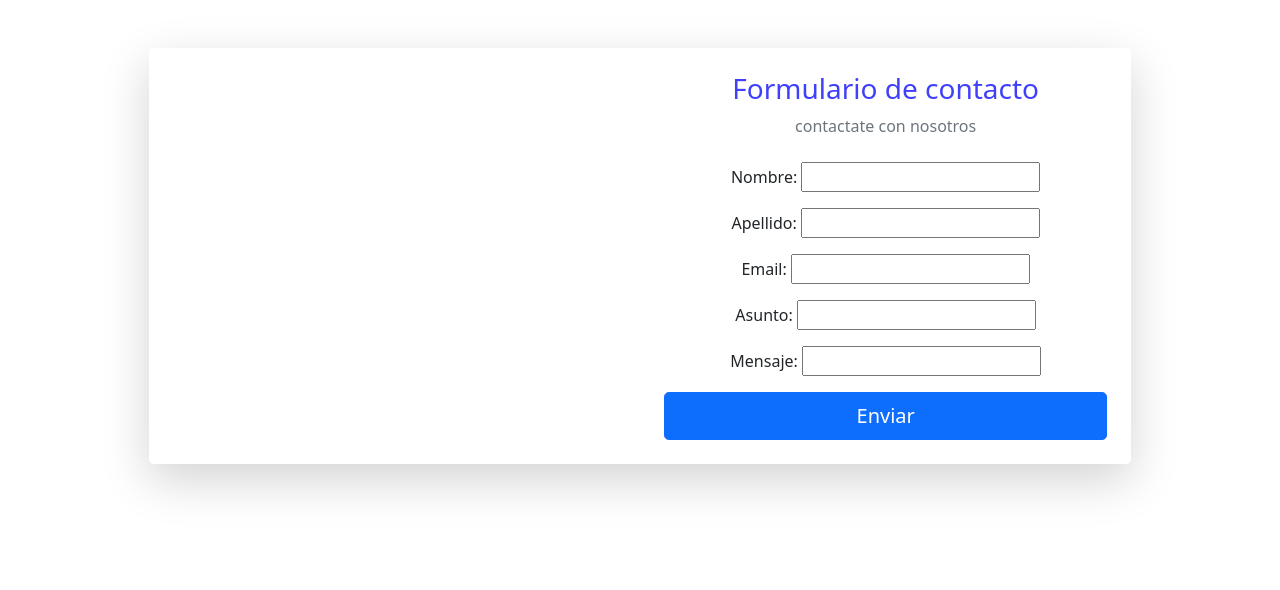
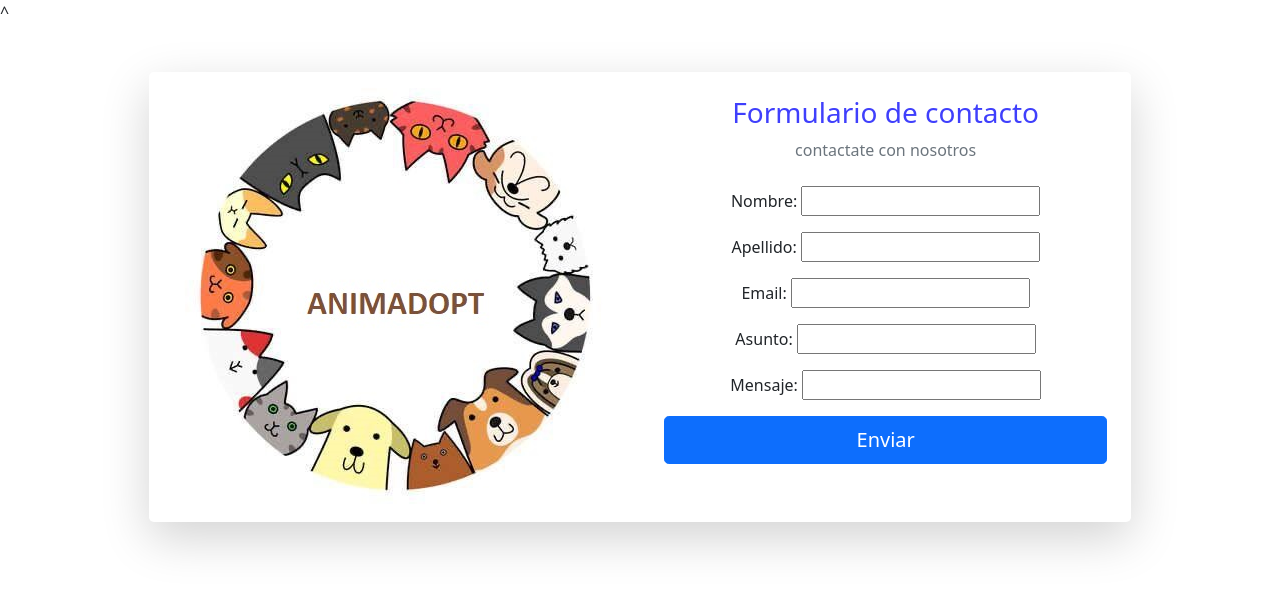
Before and after one commit to Fran1o/Django-Proyecto-Final-Python, a Django app: page /project/contacto/ in a window 1280 px wide. Shown: the part 56-646 px from the top of the page. Run offline with Django 4.2, Linux system fonts and the light colour scheme; some libraries are stand-ins or nearby versions.

Commit message:
sesion contacto lista

```diff
--- a/blogapp/templates/blogapp/contacto.html
+++ b/blogapp/templates/blogapp/contacto.html
@@ -1,6 +1,8 @@
 {% extends 'blogapp/base_sin_footer.html' %}
 
-{% block contacto %}
+{% block contacto %}^
+
+{% load static %}
 
 <div class="container-fluid px-5 my-5">
     <div class="row justify-content-center">
@@ -8,7 +10,9 @@
             <div class="card border-0 rounded-3 shadow-lg overflow-hidden">
                 <div class="card-body p-0">
                     <div class="row g-0">
-                        <div class="col-sm-6 d-none d-sm-block bg-image"></div>
+                        <div class="col-sm-6 d-none d-sm-block bg-image; text-center">
+                            <img src="{% static 'img/portada.jpg' %}">
+                        </div>
                             <div class="col-sm-6 p-4">
                                 <div class="text-center">
                                 <div style="color: rgb(63, 63, 252) ;" class="h3 fw-light">Formulario de contacto</div>
```
